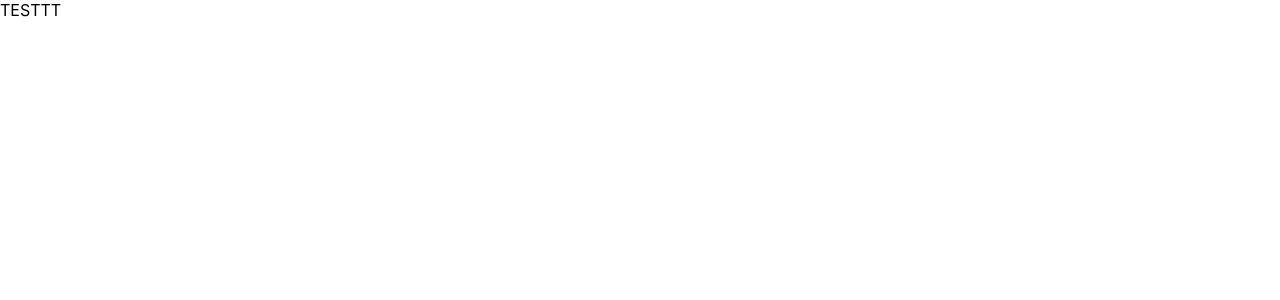
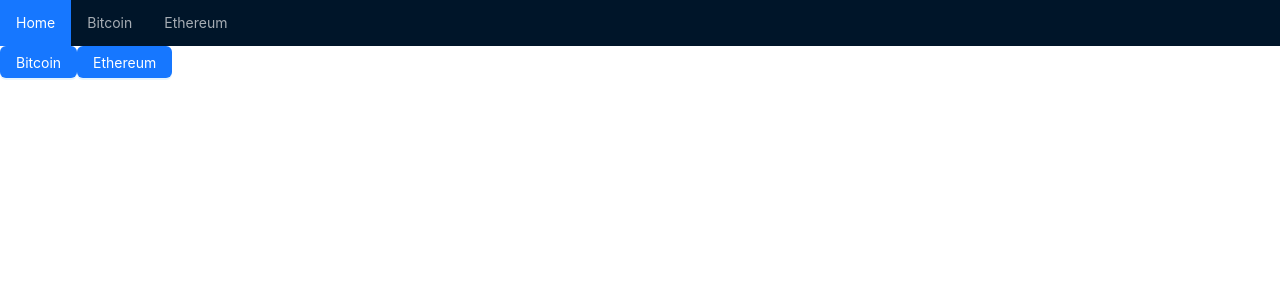
Before and after one commit to remediios/cryptocurrency-trading, a React (Create React App) app in the folder naive-bayes-app/: page / in a window 1280 px wide. Shown: the top 300 px of the page. Built offline with nearby package versions, Linux system fonts and the light colour scheme.

Commit message:
BTC and ETH

```diff
--- a/naive-bayes-app/src/App.js
+++ b/naive-bayes-app/src/App.js
@@ -2,14 +2,20 @@ import "./App.css";
 import Data from "./data_retrieval/Data";
 import Home from "./components/Home";
 import { Routes, Route } from "react-router-dom";
+import NavigationBar from "./components/NavigationBar";
+import { ContextProvider } from "./context/ContextAPI";
 
 function App() {
   return (
     <>
-      <Routes>
-        <Route exact path="/" element={<Home />} />
-        <Route path="/bitcoin" element={<Data />} />
-      </Routes>
+      <ContextProvider>
+        <NavigationBar />
+        <Routes>
+          <Route exact path="/" element={<Home />} />
+          <Route path="/bitcoin" element={<Data currency={"bitcoin"} />} />
+          <Route path="/ethereum" element={<Data currency={"ethereum"} />} />
+        </Routes>
+      </ContextProvider>
     </>
   );
 }
--- a/naive-bayes-app/src/components/Home.js
+++ b/naive-bayes-app/src/components/Home.js
@@ -1,7 +1,20 @@
 import React from "react";
+import { Link } from "react-router-dom";
+import { Button } from "antd";
 
 function Home() {
-  return <div>TESTTT</div>;
+  return (
+    <div>
+      <nav>
+        <Link to="/bitcoin">
+          <Button type="primary">Bitcoin</Button>
+        </Link>
+        <Link to="/ethereum">
+          <Button type="primary">Ethereum</Button>
+        </Link>
+      </nav>
+    </div>
+  );
 }
 
 export default Home;
--- /dev/null
+++ b/naive-bayes-app/src/components/NavigationBar.js
@@ -0,0 +1,39 @@
+import React, { useContext } from "react";
+import { Menu } from "antd";
+import { NavLink, useLocation } from "react-router-dom";
+import { ContextAPI } from "../context/ContextAPI";
+
+function NavigationBar() {
+  const location = useLocation();
+  const { setCurrencyName } = useContext(ContextAPI);
+
+  return (
+    <Menu theme="dark" mode="horizontal" selectedKeys={[location.pathname]}>
+      <Menu.Item key="/">
+        <NavLink exact to="/" activeClassName="active">
+          Home
+        </NavLink>
+      </Menu.Item>
+      <Menu.Item key="/bitcoin">
+        <NavLink
+          to="/bitcoin"
+          activeClassName="active"
+          onClick={setCurrencyName("bitcoin")}
+        >
+          Bitcoin
+        </NavLink>
+      </Menu.Item>
+      <Menu.Item key="/ethereum">
+        <NavLink
+          to="/ethereum"
+          activeClassName="active"
+          onClick={setCurrencyName("ethereum")}
+        >
+          Ethereum
+        </NavLink>
+      </Menu.Item>
+    </Menu>
+  );
+}
+
+export default NavigationBar;
--- /dev/null
+++ b/naive-bayes-app/src/context/ContextAPI.js
@@ -0,0 +1,13 @@
+import React, { createContext, useState } from "react";
+
+export const ContextAPI = createContext();
+
+export function ContextProvider({ children }) {
+  const [currencyName, setCurrencyName] = useState("");
+
+  return (
+    <ContextAPI.Provider value={{ currencyName, setCurrencyName }}>
+      {children}
+    </ContextAPI.Provider>
+  );
+}
--- a/naive-bayes-app/src/data_retrieval/Data.js
+++ b/naive-bayes-app/src/data_retrieval/Data.js
@@ -1,12 +1,12 @@
-import React, { useEffect, useState } from "react";
+import React, { useEffect, useState, useContext } from "react";
 import axios from "axios";
 import { Table, Pagination, Space, Spin, Image } from "antd";
 import { Typography } from "antd";
 import { columns } from "./columns";
+import { ContextAPI } from "../context/ContextAPI";
 
-function Data() {
+function Data({ currency }) {
   const [currencyData, setCurrencyData] = useState([]);
-  const [currencyName, setCurrencyName] = useState([]);
   const [currencyImg, setCurrencyImg] = useState([]);
   const [currencySymbol, setCurrencySymbol] = useState([]);
   const [isLoading, setIsLoading] = useState(true);
@@ -14,22 +14,24 @@ function Data() {
   const [rowsPerPage, setRowsPerPage] = useState(10);
   const { Title } = Typography;
 
+  const { currencyName, setCurrencyName } = useContext(ContextAPI);
+
   useEffect(() => {
     async function getBitcoinHistoricalData() {
       try {
         const response = await axios.get(
-          "https://api.coingecko.com/api/v3/coins/bitcoin/market_chart",
+          `https://api.coingecko.com/api/v3/coins/${currency}/market_chart`,
           {
             params: {
               vs_currency: "gbp",
-              days: "max",
+              days: "3000",
               interval: "daily",
             },
           }
         );
 
         const response2 = await axios.get(
-          "https://api.coingecko.com/api/v3/coins/bitcoin/",
+          `https://api.coingecko.com/api/v3/coins/${currency}/`,
           {
             params: {
               vs_currency: "gbp",
@@ -74,7 +76,7 @@ function Data() {
 
     getBitcoinHistoricalData();
     // eslint-disable-next-line
-  }, []);
+  }, [currencyName]);
 
   // Calculate the index of the last row to display based on the current page and rows per page
   const lastIndex = currentPage * rowsPerPage;
@@ -128,6 +130,7 @@ function Data() {
               columns={columns}
               dataSource={currentRows}
               pagination={false}
+              bordered
             />
             <div
               style={{
```
Also changed, not shown: naive-bayes-app/src/styles/Table.js (deleted, +0 -29 lines).
